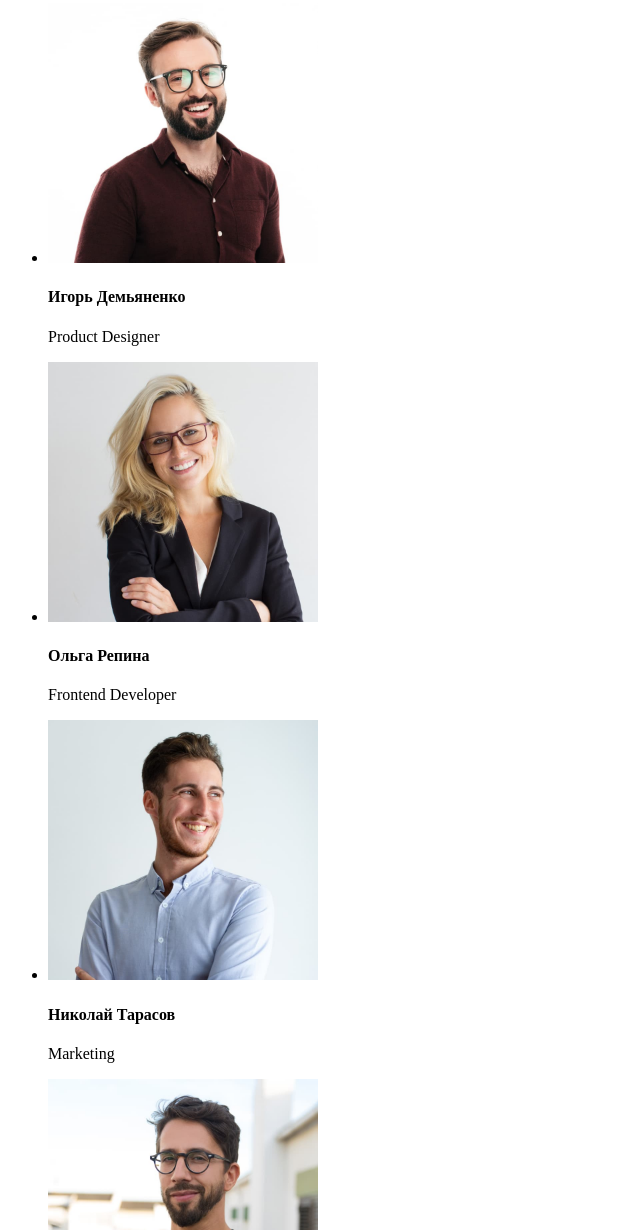
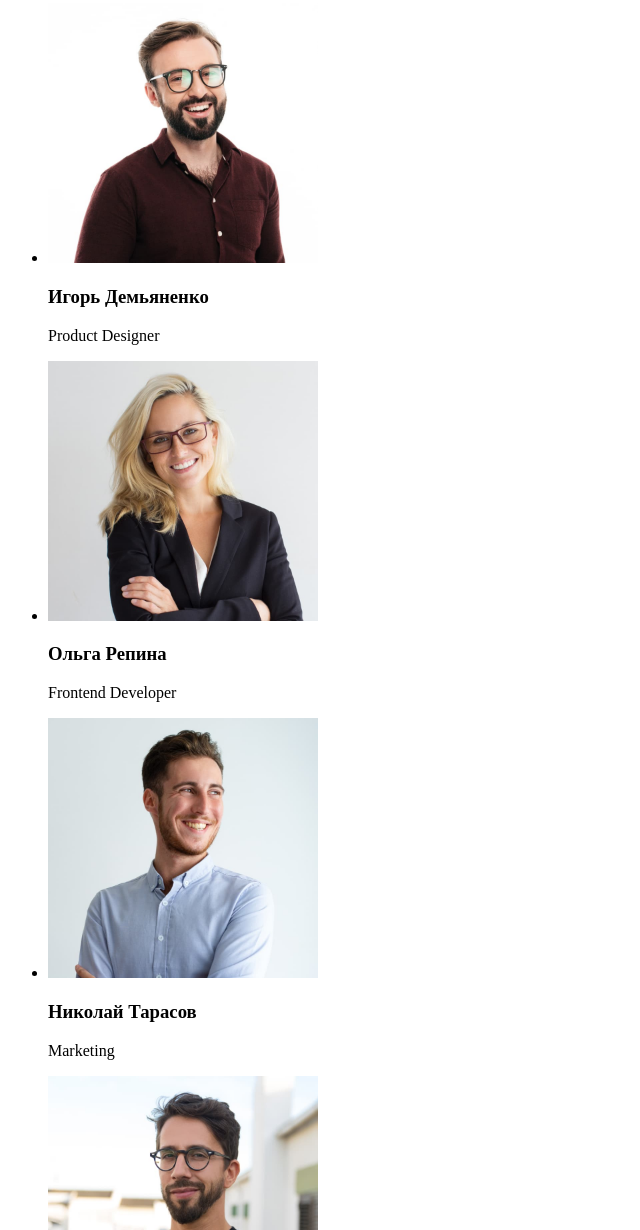
Before and after one commit to AnastasiaZhab/goit-markup-hw-01, a plain HTML site: page index.html in a window 1280 px wide. Shown: the part 1570-2800 px from the top of the page, without its empty margins (0-640 px from the left). Drawn offline with Linux system fonts and the light colour scheme.

Commit message:
Исправляет замечания к ДЗ1

```diff
--- a/index.html
+++ b/index.html
@@ -27,12 +27,12 @@
 
      <!--Шапка (баннер)-->
      <main>
-        <div>
-            <section>
-                <h1>Эффективные решения для вашего бизнеса</h1>
-                <button type="button">Заказать услугу</button>
-            </section>
-        </div>
+
+        <section>
+            <h1>Эффективные решения для вашего бизнеса</h1>
+            <button type="button">Заказать услугу</button>
+        </section>
+
 
         <!--Особенности-->
         <section>
@@ -72,23 +72,23 @@
             <ul>
                 <li>
                     <img src="./images/drop/igor.jpg" alt="Игорь Демьяненко" width="270"/>
-                    <h4>Игорь Демьяненко</h4>
-                    <p><span lang="en">Product Designer</span></p>
+                    <h3>Игорь Демьяненко</h3>
+                    <p>Product Designer</p>
                 </li>
                 <li>
                     <img src="./images/drop/olga.jpg" alt="Ольга Репина" width="270"/>
-                    <h4>Ольга Репина</h4>
-                    <p><span lang="en">Frontend Developer</span></p>
+                    <h3>Ольга Репина</h3>
+                    <p>Frontend Developer</p>
                 </li>
                 <li>
                     <img src="./images/drop/nicholas.jpg" alt="Николай Тарасов" width="270"/>
-                    <h4>Николай Тарасов</h4>
-                    <p><span lang="en">Marketing</span></p>
+                    <h3>Николай Тарасов</h3>
+                    <p>Marketing</p>
                 </li>
                 <li>
                     <img src="./images/drop/michael.jpg" alt="Михаил Ермаков" width="270"/>
-                    <h4>Михаил Ермаков</h4>
-                    <p><span lang="en">UI Designer</span></p>
+                    <h3>Михаил Ермаков</h3>
+                    <p>UI Designer</p>
                 </li>
             </ul>
         </section>
```
